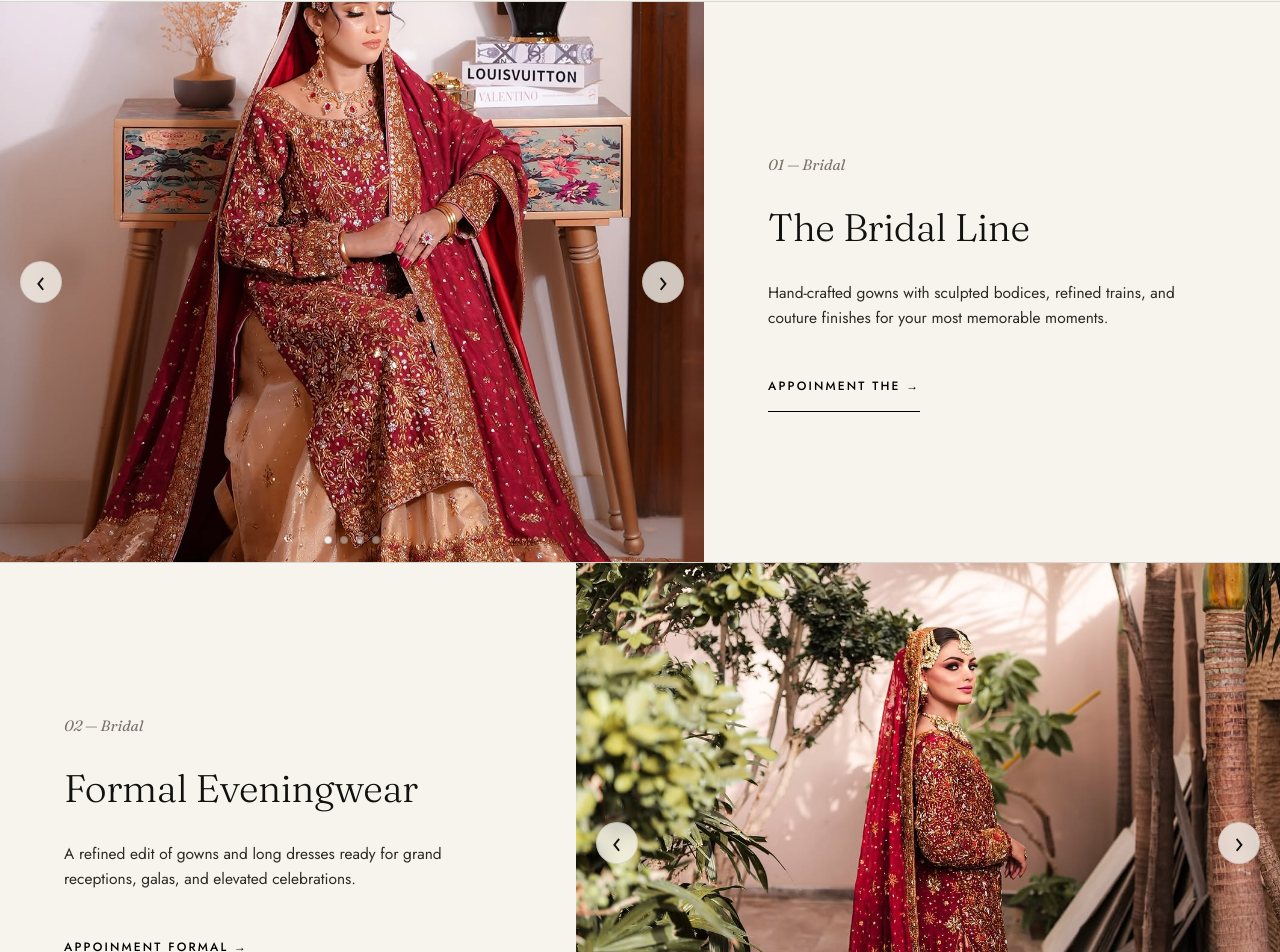
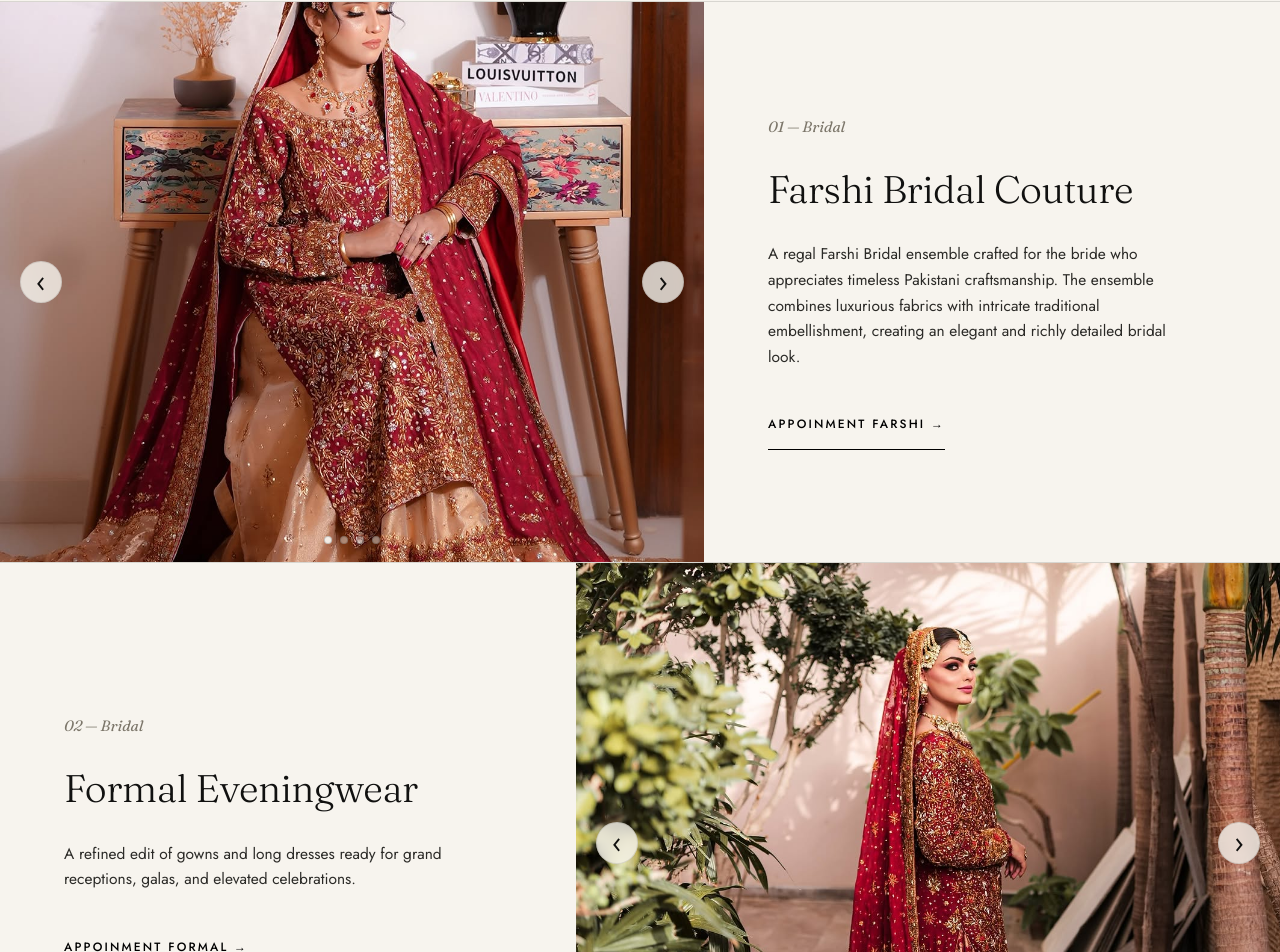
Before and after one commit to muttahar123/sgbridals, a React (Vite) app: page / in a window 1280 px wide. Shown: the part 1257-2209 px from the top of the page. Built offline with nearby package versions, Linux system fonts and the light colour scheme.

Commit message:
feat: Update bridal collection title and description for enhanced appeal

```diff
--- a/src/data/collections.ts
+++ b/src/data/collections.ts
@@ -27,10 +27,10 @@ export const collections: CollectionItem[] = [
   {
     slug: 'bridal',
     index: '01 — Bridal',
-    title: 'The Bridal Line',
+    title: 'Farshi Bridal Couture',
     headline: 'Bridal silhouettes shaped for the ceremony and the celebration.',
     description:
-      'Hand-crafted gowns with sculpted bodices, refined trains, and couture finishes for your most memorable moments.',
+      'A regal Farshi Bridal ensemble crafted for the bride who appreciates timeless Pakistani craftsmanship. The ensemble combines luxurious fabrics with intricate traditional embellishment, creating an elegant and richly detailed bridal look.',
     heroImage:
       '/banner1-1.jpg',
     images: [
```
